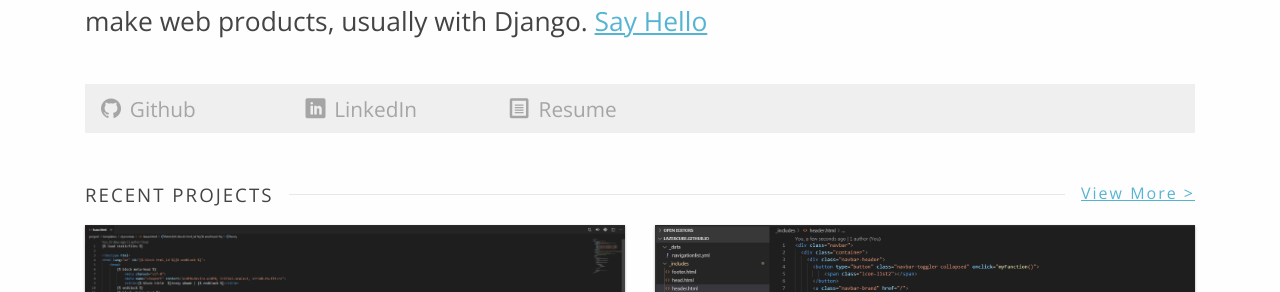
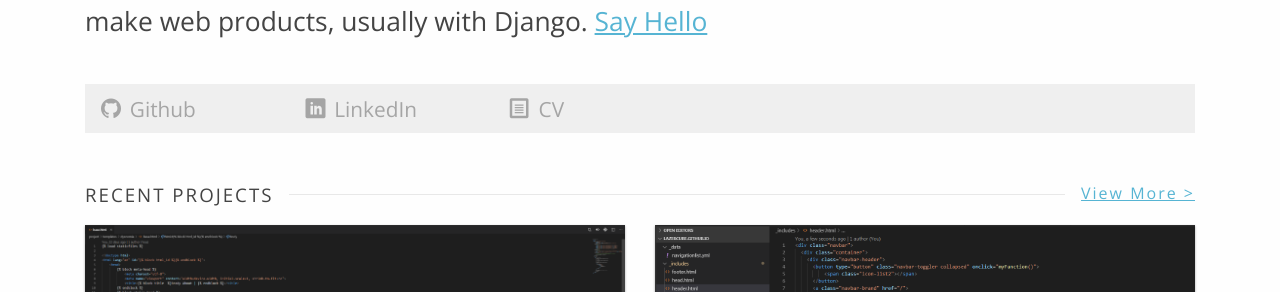
Before and after one commit to LazerCube/LazerCube.github.io, a Jekyll site: the page built from index.md, in a window 1280 px wide and 900 px high. Shown: the part 268-560 px from the top of the window. Built offline with Jekyll 4.4.1, drawn with Linux system fonts in a browser that asks for light colours; some web fonts are replaced.

Commit message:
Changed resume to CV

```diff
--- a/_layouts/home.html
+++ b/_layouts/home.html
@@ -15,7 +15,7 @@ layout: default
             <ul>
                 <li><a href="{{ site.github_url }}" target="_blank" rel="canonical"><span class="icon icon-github"></span>Github</a></li>
                 <li><a href="{{ site.linkedin_url }}" target="_blank" rel="canonical"><span class="icon icon-linkedin"></span>LinkedIn</a></li>
-                <li><a href=""><span class="icon icon-file-text" rel="canonical"></span>Resume</a></li>
+                <li><a href=""><span class="icon icon-file-text" rel="canonical"></span>CV</a></li>
             </ul>
         </div>
     </div>
```
